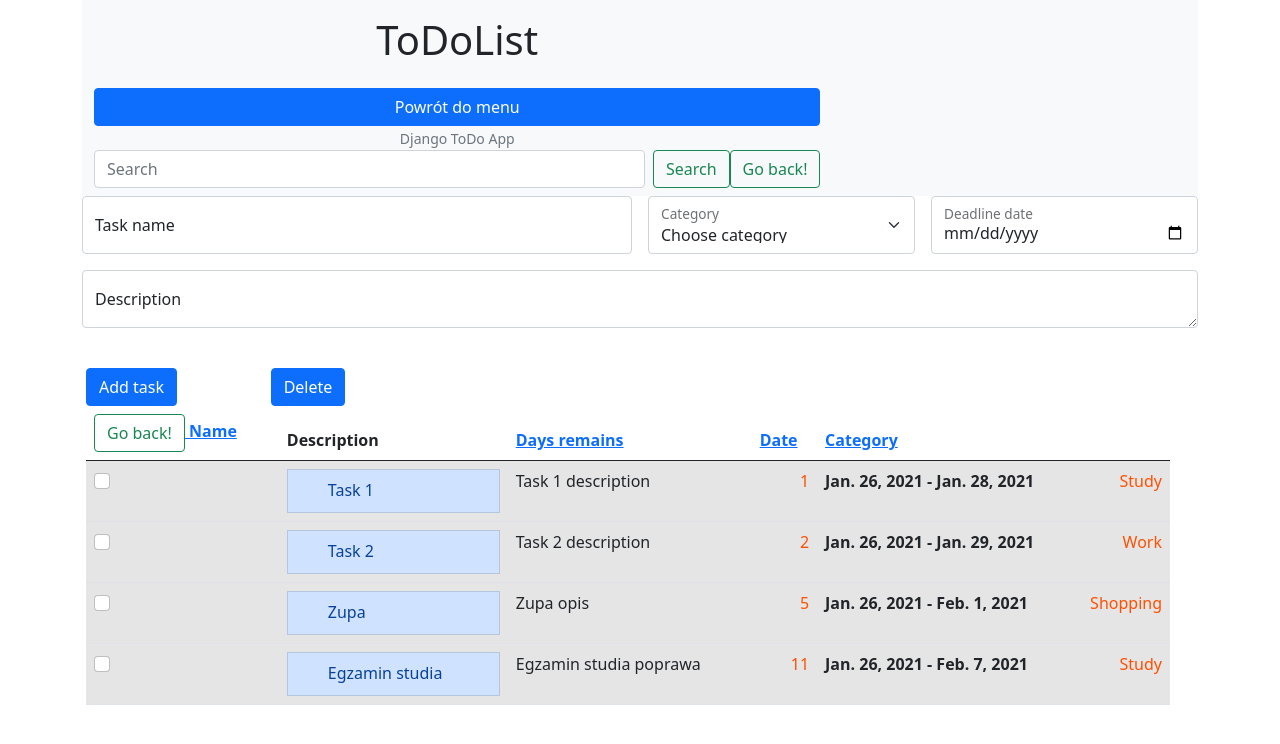
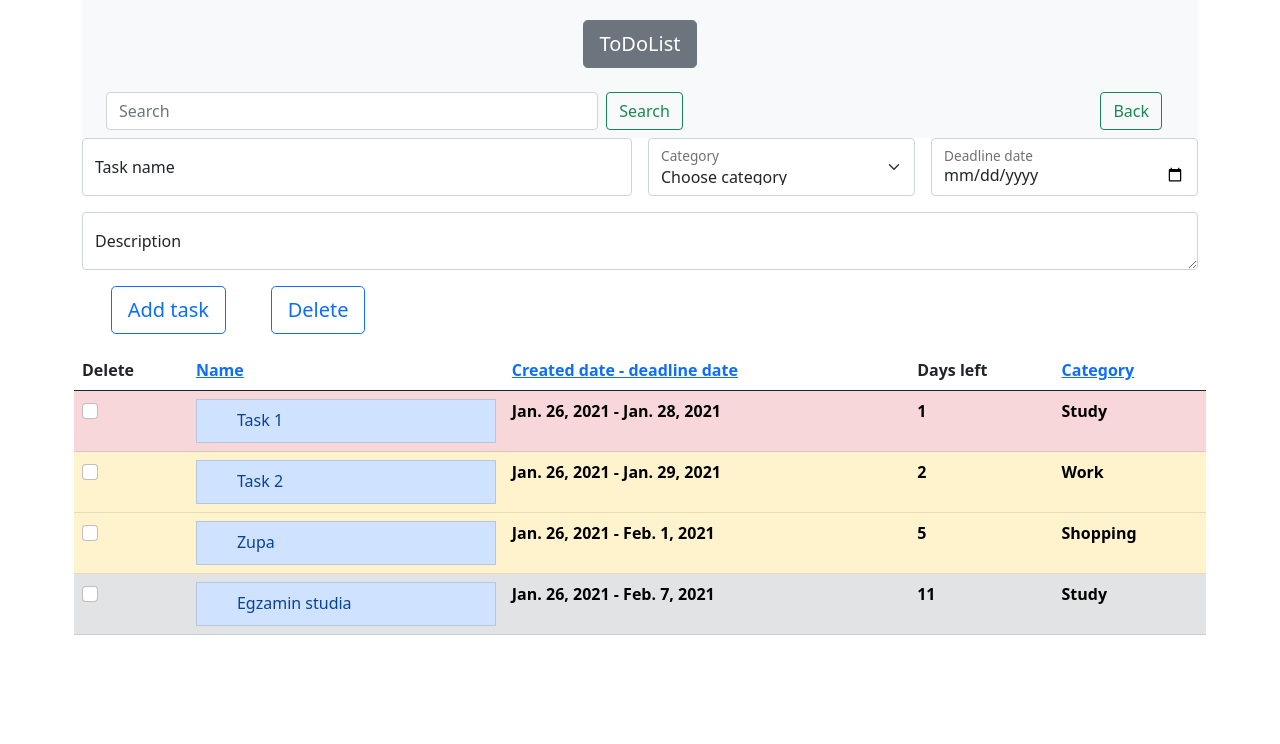
Before and after one commit to Piotr0W/djangoProject, a Django app: page / in a window 1280 px wide. Shown: the top 744 px of the page. Run offline with Django 3.2, Linux system fonts and the light colour scheme; data comes from the database, SQL or seed files in the repository; both versions use the stored data as it was after the commit.

Commit message:
All features works!

```diff
--- a/ToDoList/models.py
+++ b/ToDoList/models.py
@@ -28,7 +28,7 @@ class Task(models.Model):
     category = models.ForeignKey(Category, on_delete=models.DO_NOTHING)
 
     class Meta:
-        ordering = ["-created_at"]
+        ordering = ["deadline_date"]
 
     def __str__(self):
         return self.task_name
--- a/ToDoList/urls.py
+++ b/ToDoList/urls.py
@@ -1,18 +1,13 @@
-
-
-from django.conf.urls import url
 from django.urls import path
 
 from ToDoList import views
-from .views import OrderByName, OrderByDays, OrderByDeadline, OrderByCategory
+from .views import SearchResultsView, OrderByName, OrderByDeadline, OrderByCategory
 
 urlpatterns = [
-    path('search/', views.search, name='search_results'),
+    path('search/', SearchResultsView.as_view(), name='search_results'),
     path('name/', OrderByName.as_view(), name='name'),
-    path('days/', OrderByDays.as_view(), name='days'),
     path('deadline/', OrderByDeadline.as_view(), name='deadline'),
     path('category/', OrderByCategory.as_view(), name='category'),
 
-
     path('', views.index, name='index'),
 ]
--- a/ToDoList/views.py
+++ b/ToDoList/views.py
@@ -1,71 +1,49 @@
 from __future__ import unicode_literals
 
+from abc import ABC, abstractmethod
 from datetime import date, datetime
 
-from django.core.paginator import Paginator, EmptyPage, PageNotAnInteger
 from django.db.models import Q
 from django.db.models.functions import Lower
 from django.forms import forms
 from django.shortcuts import render, redirect
 from django.views.generic import ListView
-from django.urls import resolve
+
 from ToDoList.models import *
 
-# Upewnić się, że szukanie działa poprawnie i przycisk powrotu do menu
-# Zrobić filtrowanie na razie min po jednej kolumnie
-# Poprawić dobre wyświetlanie tabeli
 
 # Create your views here.
-def search(request):
-    return Task.objects.filter(Q(task_name__icontains=request.GET.get('q')))
 
-class OrderByName(ListView):
-    model = Task
-    template_name = 'index.html'
-    def get_queryset(self):
-        current_url = resolve(self.request.path_info).url_name
-        print(current_url)
-        if "name" in str(current_url):
-            print("Haha")
-            return Task.objects.order_by('task_name').reverse()
-        return Task.objects.order_by('task_name')
-
-
-class OrderByDays(ListView):
+class AbstractClass(ABC, ListView):
     model = Task
     template_name = 'index.html'
 
+    @abstractmethod
     def get_queryset(self):
-        current_url = resolve(self.request.path_info).url_name
-        if "days" in str(current_url):
-            return Task.objects.order_by('time_interval').reverse()
-        return Task.objects.order_by('time_interval')
-
-class OrderByDeadline(ListView):
-    model = Task
-    template_name = 'index.html'
-
-    def get_queryset(self):
-        current_url = resolve(self.request.path_info).url_name
-        if "deadline" in str(current_url):
-            return Task.objects.order_by('deadline_date').reverse()
-        return Task.objects.order_by('deadline_date')
+        pass
 
 
-class OrderByCategory(ListView):
-    model = Task
-    template_name = 'index.html'
+class OrderByName(AbstractClass):
+    def get_queryset(self):
+        return Task.objects.all().order_by(Lower('task_name'))
 
+
+class OrderByDeadline(AbstractClass):
     def get_queryset(self):
-        current_url = resolve(self.request.path_info).url_name
-        if "category" in str(current_url):
-            return Task.objects.order_by('category').reverse()
-        return Task.objects.order_by('category')
+        return Task.objects.all().order_by('deadline_date')
 
+
+class OrderByCategory(AbstractClass):
+    def get_queryset(self):
+        return Task.objects.all().order_by('category')
+
+
+class SearchResultsView(AbstractClass):
+    def get_queryset(self):
+        return Task.objects.filter(Q(task_name__icontains=self.request.GET.get('query')))
 
 
 def index(request):
-    template_name = 'index.html'
     tasks = Task.objects.all()
     categories = Category.objects.all()
     if not categories:
@@ -76,14 +54,17 @@ def index(request):
             task_name = request.POST["task_name"]
             category_name = request.POST["category_name"]
             deadline_date = str(request.POST["deadline_date"])
+
             y2, m2, d2 = [int(x) for x in deadline_date.split('-')]
             if date(y2, m2, d2) < date.today():
                 raise forms.ValidationError(message='Deadline date cannot be in past!')
+
             description = request.POST["description"]
             date_format = "%Y/%m/%d"
             time_interval = int(abs((datetime.strptime(date.today().strftime("%Y/%m/%d"),
                                                        date_format) - datetime.strptime(deadline_date.replace('-', '/'),
                                                                                         date_format)).days))
+
             Todo = Task(task_name=task_name, description=description, deadline_date=deadline_date,
                         time_interval=time_interval,
                         category=Category.objects.get(category_name=category_name))
@@ -96,47 +77,10 @@ def index(request):
                 todo = Task.objects.get(id=int(task_to_delete))
                 todo.delete()
 
-    return render(request, "index.html", {"tasks": tasks, "categories": categories})
-
-
-def company_index(request):
-    order_by = request.GET.get('order_by')
-    direction = request.GET.get('direction')
-    ordering = Lower(order_by)
-    if direction == 'desc':
-        ordering = '-{}'.format(ordering)
-    companies = Task.objects.all().order_by(ordering)
-
-    paginator = Paginator(companies, 10)
-    page = request.GET.get('page')
-    try:
-        all_companies = paginator.page(page)
-    except PageNotAnInteger:
-        all_companies = paginator.page(1)
-    except EmptyPage:
-        all_companies = paginator.page(paginator.num_pages)
-
-    return render(request, 'index.html',
-                  {'tasks': all_companies,
-                   'order_by': order_by, 'direction': direction})
+    return render(request, "index.html", {"object_list": tasks, "categories": categories})
 
 
 def create_data():
-    names = ["Study", "Work", "Family", "Sport", "Personal", "Friends", "Shopping", "General", "Other", "Test"]
+    names = ["Study", "Work", "Family", "Sport", "Personal", "Friends", "Shopping", "Test", "General", "Other"]
     for name in range(len(names)):
         Category.objects.create(category_name=names[name])
-
-
-def calculate_diff_date(created_at, deadline_date):
-    deadline_date_string = str(deadline_date)
-    y2, m2, d2 = [int(x) for x in deadline_date_string.split('-')]
-    d1 = date(y2, m2, d2)
-    created_at_string = str(created_at)
-    y2, m2, d2 = [int(x) for x in created_at_string.split('-')]
-    d2 = date(y2, m2, d2)
-    return d1 - d2
-
-# def Showcal(request):
-#     return render(request, "Index.html")
-# def handler404(request, *args, **argv):
-#     return render(request, "404.html")
--- a/templates/index.html
+++ b/templates/index.html
@@ -8,29 +8,27 @@
     <title>ToDoList Web Application</title>
 </head>
 <body>
-
 <div class="container">
     <div class="content">
         <nav class="navbar navbar-light bg-light">
             <div class="container-fluid">
-                <div class="row justify-content-center">
                 <div class="container-sm" style="text-align: center;">
-                        <h1 class="mt-2 mb-4">ToDoList</h1>
-                        <a class="btn btn-primary" href="/" role="button" style="width: 100%">Powrót do menu</a>
+                    <h1 class="mt-2 mb-4">
+                        <a class="btn btn-secondary btn-lg" href="/" role="button">ToDoList</a>
+                    </h1></div>
+                <div class="container-sm" style="text-align: center;">
+                    <form class="d-flex" action="{% url 'search_results' %}" method="get">
+                        <input class="form-control me-2" name="query" type="text" placeholder="Search"
+                               aria-label="Search">
+                        <button name="taskSearch" class="btn btn-outline-success" value="taskSearch" type="submit">
+                            Search
+                        </button>
+                        <div class="container-sm" style="text-align: right;"><input class="btn btn-outline-success"
+                                                                                    type="button" value="Back"
+                                                                                    onclick="history.back()"></div>
 
-                        <small class="text-muted">Django ToDo App</small>
+                    </form>
                 </div>
-                    <form class="d-flex" action="{% url 'search_results' %}" method="get">
-                        <input class="form-control me-2" name="q" type="text" placeholder="Search"
-                               aria-label="Search">
-                        <button name="taskSearch" class="btn btn-outline-success" type="submit">Search
-                        </button>
-                        <input class="btn btn-outline-success" type="button" value="Go back!" onclick="history.back()">
-                    </form>
-
-                </div>
-
-
             </div>
         </nav>
         <form class="row g-3" action="" method="post">
@@ -67,40 +65,45 @@
                     <label for="description">Description</label>
                 </div>
             </div>
-            <div class="row">
-                <p><br></p>
-                <div class="col-2">
-                    <button name="taskAdd" type="submit" class="btn btn-primary"><i class="fa fa-plus icon"></i>Add task
+
+
+            <div class="col-2" style="text-align: center;">
+                <button name="taskAdd" type="submit" class="btn btn-outline-primary btn-lg btn-block"><i
+                        class="fa fa-plus icon"></i>Add task
                 </button>
             </div>
             <div class="col-1">
                 <button name="taskDelete" formnovalidate="" type="submit" onclick="$('input#sublist').click();"
-                            class="btn btn-primary">Delete
+                        class="btn btn-outline-primary btn-lg btn-block">Delete
                 </button>
             </div>
-                <div class="container">
-                    <div class="list-group">
 
             <table class="table table-hover">
                 <thead>
                 <tr>
-                                <th scope="col"><a href="/name/">
-                                    <input class="btn btn-outline-success" type="button" value="Go back!" onclick="history.back()">
+                <thead>
+                <th scope="col">Delete</th>
+                <th scope="col">
 
-                                    Name</a></th>
-                                <th scope="col">Description</th>
-                                <th scope="col"><a href="/days/">Days remains</a></th>
-                                <th scope="col"><a href="/deadline/">Date</a></th>
+                    <a href="/name/">Name
+                    </a>
+
+
+                </th>
+                <th scope="col"><a href="/deadline/">Created date - deadline date</a></th>
+                <th scope="col">Days left</th>
                 <th scope="col"><a href="/category/">Category</a></th>
                 </tr>
                 </thead>
                 <tbody>
-
-                            {% if object_list %}
                 {% for todo in object_list %}
-
-                                    <tr class="table-active">
-
+                    {% if todo.time_interval < 2 %}
+                        <tr class="table-danger">
+                            {% elif todo.time_interval < 10 %}
+                        <tr class="table-warning">
+                            {% else %}
+                        <tr class="table-secondary">
+                    {% endif %}
                 <td>
                     <div class="form-check">
                         <label class="form-check-label">
@@ -112,95 +115,40 @@
                         </label>
                     </div>
                 </td>
-                                        <td>
-                                            <a class="list-group-item list-group-item-action list-group-item-primary"
-                                               data-bs-toggle="collapse" href="#read_description{{ todo.id }}"
-                                               role="button"
+                <td><a class="list-group-item list-group-item-action list-group-item-primary"
+                       data-bs-toggle="collapse" href="#read_description{{ todo.id }}" role="button"
                        aria-expanded="false" aria-controls="read_description">
                     <div class="form-check">
                         <span class="complete-">{{ todo.task_name }}</span>
                     </div>
                 </a>
-                                        </td>
-                                        <td>
-                                            <p></p>
-                                            <div class="col-md-12" id="read_description{{ todo.id }}">
+
+                    <div class="collapse" id="read_description{{ todo.id }}">
                         <label class="form-check-label" for="{{ todo.description }}">
                             <span class="complete-">{{ todo.description }}</span>
                         </label>
+
                     </div>
-                                        </td>
+
                 <td>
-<span style="float:right; color: #ff5000;"
-      class="nav justify-content-center">{{ todo.time_interval }}</span>
-
-                                        </td>
-                                        <td><span style="float:right; color: #ff5000;"
-                                                  class="nav justify-content-center">{{ todo.category }}</span>
                     <strong class="taskDate"><i class="fa fa-calendar"></i>{{ todo.created_at }}
                         - {{ todo.deadline_date }}
                     </strong></td>
+                <td>
+                    <strong class="taskDate"><i
+                            class="nav justify-content-center"></i>{{ todo.time_interval }}
+                    </strong></td>
+                <td>
+                    <strong class="taskDate"><i class="nav justify-content-center"></i>{{ todo.category }}
+                    </strong></td>
                 </tr>
                 {% endfor %}
-
-                            {% else %}
-
-                                {% for todo in tasks %}
-
-
-
-
-                                    <tr class="table-active">
-
-                                        <td>
-                                            <div class="form-check">
-                                                <label class="form-check-label">
-                                                    <input type="checkbox" class="form-check-input" name="checkbox"
-                                                           id="{{ todo.id }}"
-                                                           value="{{ todo.id }}">
-                                                    <label class="form-check-label" for="{{ todo.id }}">
-                                                    </label>
-                                                </label>
-                                            </div>
-                                        </td>
-                                        <td>
-                                            <a class="list-group-item list-group-item-action list-group-item-primary"
-                                               data-bs-toggle="collapse" href="#read_description{{ todo.id }}"
-                                               role="button"
-                                               aria-expanded="false" aria-controls="read_description">
-                                                <div class="form-check">
-                                                    <span class="complete-">{{ todo.task_name }}</span>
-                                                </div>
-                                            </a>
-                                        </td>
-                                        <td>
-                                            <div class="col-md-12" id="read_description{{ todo.id }}">
-                                                <label class="form-check-label" for="{{ todo.description }}">
-                                                    <span class="complete-">{{ todo.description }}</span>
-                                                </label>
-                                            </div>
-                                        </td>
-                                        <td>
-<span style="float:right; color: #ff5000;"
-      class="nav justify-content-center">{{ todo.time_interval }}</span>
-
-                                        </td>
-                                        <td><span style="float:right; color: #ff5000;"
-                                                  class="nav justify-content-center">{{ todo.category }}</span>
-                                            <strong class="taskDate"><i class="fa fa-calendar"></i>{{ todo.created_at }}
-                                                - {{ todo.deadline_date }}
-                                            </strong></td>
-                                    </tr>
-                                {% endfor %}{% endif %}
                 </tbody>
             </table>
+        </form>
     </div>
 </div>
-            </div>
-        </form>
-    </div>
 
-</div>
 <script src="https://cdn.jsdelivr.net/npm/bootstrap@5.0.0-beta1/dist/js/bootstrap.bundle.min.js"
         integrity="sha384-ygbV9kiqUc6oa4msXn9868pTtWMgiQaeYH7/t7LECLbyPA2x65Kgf80OJFdroafW"
         crossorigin="anonymous"></script>
```
Also changed, not shown: templates/404.html (deleted, +0 -11 lines), db.sqlite3. Lines whose indentation alone changed are shown as unchanged.
